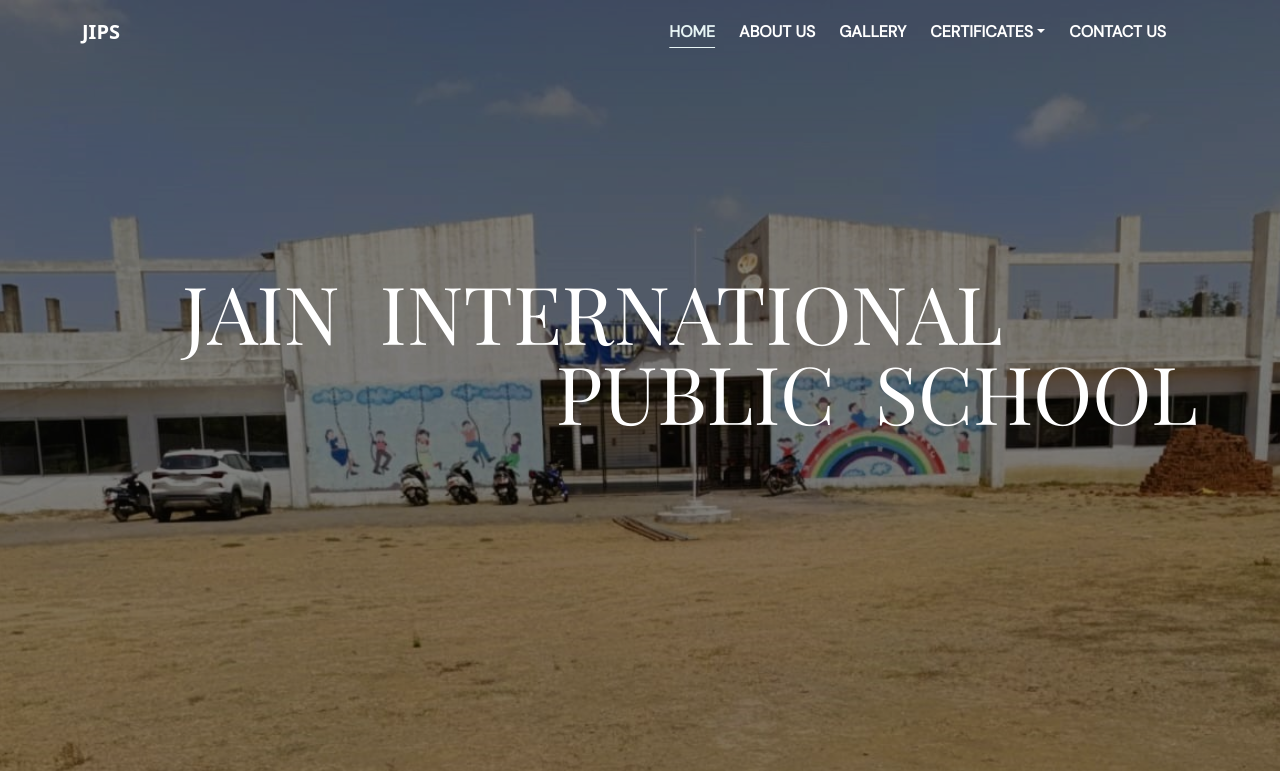
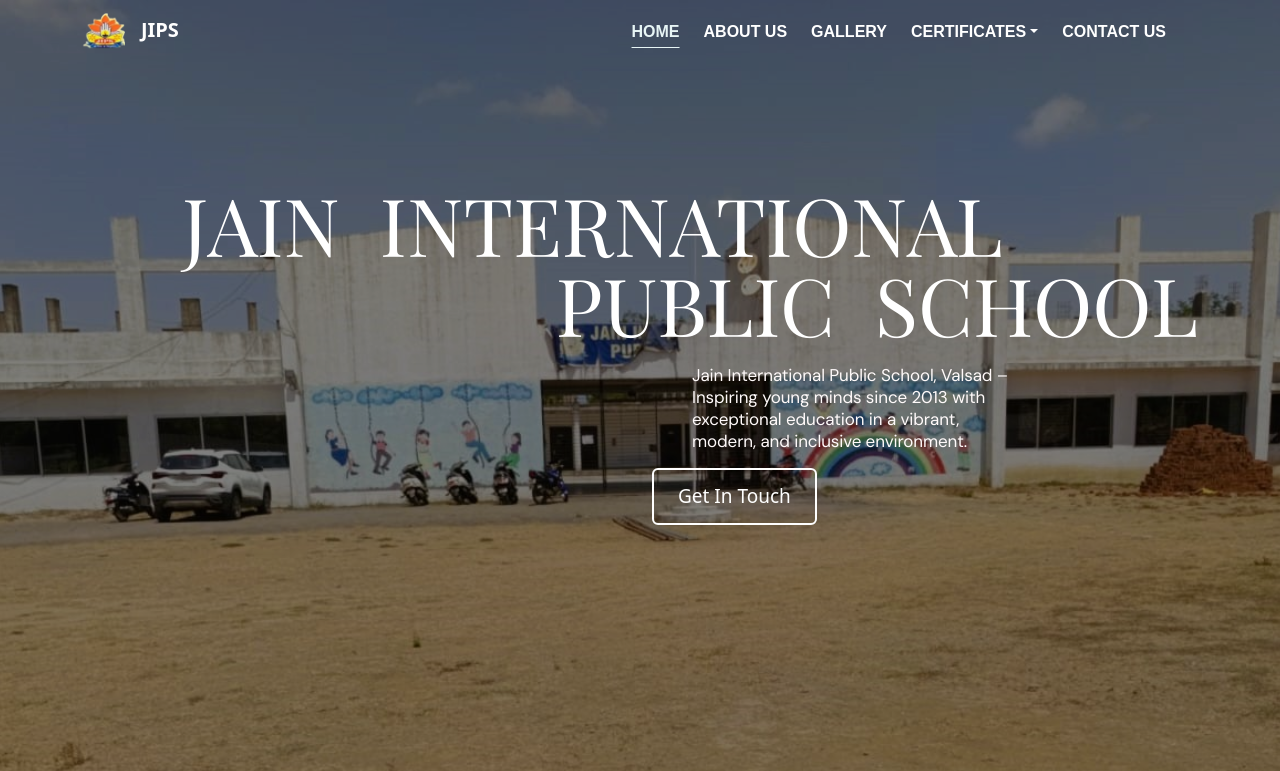
Before and after one commit to pe4rl97/jain-international-academy, a React (Vite) app: page /home in a window 1280 px wide. Shown: the top 771 px of the page. Built offline with nearby package versions, Linux system fonts and the light colour scheme.

Commit message:
refactor: some minor changes as per Dhruvit sir's feedback

```diff
--- a/src/components/dark-navbar/NavBar.tsx
+++ b/src/components/dark-navbar/NavBar.tsx
@@ -21,20 +21,29 @@
 import schoolManagementCommitteePdf from '../../assets/certificates/School Management Committee.pdf'
 import schoolManagementCommitteeImg from '../../assets/certificates/School Management Committee.jpg'
 import { Link } from "react-router-dom"
+import logo from '../../assets/logo.jpg'
+import { useState } from "react"
 
 const NavBar = () => {
+    const [showOffcanvas, setShowOffcanvas] = useState(false);
+
+    const handleCloseOffcanvas = () => setShowOffcanvas(false);
+    const handleShowOffcanvas = () => setShowOffcanvas(true);
     return (
         // <Container className="pt-3">
             <Navbar fixed='top' expand='md' className="rounded bg-white shadow">
                 <Container>
                     <Navbar.Brand as={Link} to="/">
+                        <span><img src={logo} height={40} className="me-3"/></span>
                         <span className="fw-bold h5">JIPS</span>
                     </Navbar.Brand>
-                    <Navbar.Toggle aria-controls="offcanvasNavbar" />
+                    <Navbar.Toggle aria-controls="offcanvasNavbar" onClick={handleShowOffcanvas}/>
                     <Navbar.Offcanvas
                         id="offcanvasNavbar"
                         aria-labelledby="offcanvasNavbarLabel"
                         placement="end"
+                        show={showOffcanvas}
+                        onHide={handleCloseOffcanvas}
                     >
                     <Offcanvas.Header closeButton>
                         {/* <Offcanvas.Title id="offcanvasNavbarLabel">
@@ -47,16 +56,16 @@
                                 <Nav.Link as={Link} to="/#about-us" className="me-2 dark">ABOUT US</Nav.Link>
                                 <Nav.Link as={Link} to="/#gallery-images" className="me-2 dark">GALLERY</Nav.Link>
                                 <NavDropdown title="CERTIFICATES" id="offcanvasNavbarDropdownDark" className="me-2 rounded-0 text-dark">
-                                    <NavDropdown.Item as={Link} to={`/certificate?name=Certificate of Registration&imageLink=${certificateOfRegistrationImg}&pdfLink=${certificateOfRegistrationPdf}`} className="mb-2 dark">Certificate of Registration</NavDropdown.Item>
-                                    <NavDropdown.Item as={Link} to={`/certificate?name=Building Safety Certificate&imageLink=${buildingSafetyCertificateImg}&pdfLink=${buildingSafetyCertificatePdf}`} className="mb-2 dark">Building Safety Certificate</NavDropdown.Item>
-                                    <NavDropdown.Item as={Link} to={`/certificate?name=Land Certificate&imageLink=${landCertificateImg}&pdfLink=${landCertificatePdf}`} className="mb-2 dark">Land Certificate</NavDropdown.Item>
-                                    <NavDropdown.Item as={Link} to={`/certificate?name=Mandatory Disclosure Details&imageLink=${mandatoryDisclosureImg}&pdfLink=${mandatoryDisclosurePdf}`} className="mb-2 dark">Mandatory Disclosure Details</NavDropdown.Item>
-                                    <NavDropdown.Item as={Link} to={`/certificate?name=No Objection Certificate&imageLink=${noObjectionCertificateImg}&pdfLink=${noObjectionCertificatePdf}`} className="mb-2 dark">No Objection Certificate</NavDropdown.Item>
-                                    <NavDropdown.Item as={Link} to={`/certificate?name=Recognition Certificate&imageLink=${recognitionCertificateImg}&pdfLink=${recognitionCertificatePdf}`} className="mb-2 dark">Recognition Certificate</NavDropdown.Item>
-                                    <NavDropdown.Item as={Link} to={`/certificate?name=Water and Sanitation Certificates&imageLink=${waterAndSanitationCertificateImg}&pdfLink=${waterAndSanitationCertificatePdf}`} className="mb-2 dark">Water and Sanitation Certificates</NavDropdown.Item>
-                                    <NavDropdown.Item as={Link} to={`/certificate?name=Water Sample Test&imageLink=${waterSampleTestImg}&pdfLink=${waterSampleTestPdf}`} className="mb-2 dark">Water Sample Test</NavDropdown.Item>
-                                    <NavDropdown.Item as={Link} to={`/certificate?name=Self Declaration&imageLink=${selfDeclarationImg}&pdfLink=${selfDeclarationPdf}`} className="mb-2 dark">Self Declaration</NavDropdown.Item>
-                                    <NavDropdown.Item as={Link} to={`/certificate?name=School Management Committee&imageLink=${schoolManagementCommitteeImg}&pdfLink=${schoolManagementCommitteePdf}`} className="mb-2 dark">School Management Committee</NavDropdown.Item>
+                                    <NavDropdown.Item as={Link} to={`/certificate?name=Certificate of Registration&imageLink=${certificateOfRegistrationImg}&pdfLink=${certificateOfRegistrationPdf}`} className="mb-2 dark" onClick={handleCloseOffcanvas} >Certificate of Registration</NavDropdown.Item>
+                                    <NavDropdown.Item as={Link} to={`/certificate?name=Building Safety Certificate&imageLink=${buildingSafetyCertificateImg}&pdfLink=${buildingSafetyCertificatePdf}`} className="mb-2 dark" onClick={handleCloseOffcanvas} >Building Safety Certificate</NavDropdown.Item>
+                                    <NavDropdown.Item as={Link} to={`/certificate?name=Land Certificate&imageLink=${landCertificateImg}&pdfLink=${landCertificatePdf}`} className="mb-2 dark" onClick={handleCloseOffcanvas} >Land Certificate</NavDropdown.Item>
+                                    <NavDropdown.Item as={Link} to={`/certificate?name=Mandatory Disclosure Details&imageLink=${mandatoryDisclosureImg}&pdfLink=${mandatoryDisclosurePdf}`} className="mb-2 dark" onClick={handleCloseOffcanvas} >Mandatory Disclosure Details</NavDropdown.Item>
+                                    <NavDropdown.Item as={Link} to={`/certificate?name=No Objection Certificate&imageLink=${noObjectionCertificateImg}&pdfLink=${noObjectionCertificatePdf}`} className="mb-2 dark" onClick={handleCloseOffcanvas} >No Objection Certificate</NavDropdown.Item>
+                                    <NavDropdown.Item as={Link} to={`/certificate?name=Recognition Certificate&imageLink=${recognitionCertificateImg}&pdfLink=${recognitionCertificatePdf}`} className="mb-2 dark" onClick={handleCloseOffcanvas} >Recognition Certificate</NavDropdown.Item>
+                                    <NavDropdown.Item as={Link} to={`/certificate?name=Water and Sanitation Certificates&imageLink=${waterAndSanitationCertificateImg}&pdfLink=${waterAndSanitationCertificatePdf}`} className="mb-2 dark" onClick={handleCloseOffcanvas} >Water and Sanitation Certificates</NavDropdown.Item>
+                                    <NavDropdown.Item as={Link} to={`/certificate?name=Water Sample Test&imageLink=${waterSampleTestImg}&pdfLink=${waterSampleTestPdf}`} className="mb-2 dark" onClick={handleCloseOffcanvas} >Water Sample Test</NavDropdown.Item>
+                                    <NavDropdown.Item as={Link} to={`/certificate?name=Self Declaration&imageLink=${selfDeclarationImg}&pdfLink=${selfDeclarationPdf}`} className="mb-2 dark" onClick={handleCloseOffcanvas} >Self Declaration</NavDropdown.Item>
+                                    <NavDropdown.Item as={Link} to={`/certificate?name=School Management Committee&imageLink=${schoolManagementCommitteeImg}&pdfLink=${schoolManagementCommitteePdf}`} className="mb-2 dark" onClick={handleCloseOffcanvas} >School Management Committee</NavDropdown.Item>
                                 </NavDropdown>
                                 <Nav.Link as={Link} to="/#contact-us" className="me-2 dark">CONTACT US</Nav.Link>
                             </Nav>
--- a/src/components/dark-navbar/navbar.scss
+++ b/src/components/dark-navbar/navbar.scss
@@ -3,7 +3,7 @@
     .nav-link.dark{
         font-weight: bold;
         color: var(--dark-slate-grey);
-        font-family: 'DM Sans';
+        font-family: 'Poppins', sans-serif !important;
     }
     .nav-link.dark.show, .nav-link.dark:hover, .nav-link.dark.active {
         color: black !important;
--- a/src/components/gallery/gallery.scss
+++ b/src/components/gallery/gallery.scss
@@ -62,7 +62,7 @@
     font-size: 20px;
 }
 .main-content .photos .photo-item .photo-text-more .heading {
-    font-size: 16px;
+    font-size: 25px;
     color: #fff;
     margin-bottom: 0;
 }
--- a/src/components/light-navbar/NavBar.tsx
+++ b/src/components/light-navbar/NavBar.tsx
@@ -23,10 +23,12 @@
 import { Link as ScrollLink } from "react-scroll"
 import { Link } from "react-router-dom"
 import { useCallback, useEffect, useState } from "react"
+import logo from '../../assets/logo-transparentbg.png'
 
 const NavBar = () => {
     const [scrolled, setScrolled] = useState(false);
     const [activeSection, setActiveSection] = useState("home");
+    const [showOffcanvas, setShowOffcanvas] = useState(false);
 
     const handleScroll = useCallback(() => {
         if (window.scrollY > window.innerHeight * 0.9) {
@@ -47,6 +49,9 @@
         setActiveSection(currentSection);
     }, [activeSection]);
 
+    const handleCloseOffcanvas = () => setShowOffcanvas(false);
+    const handleShowOffcanvas = () => setShowOffcanvas(true);
+
     useEffect(() => {
         window.addEventListener('scroll', handleScroll);
         return () => {
@@ -63,14 +68,20 @@
             >
                 <Container>
                     <Navbar.Brand as={Link} to="/" onClick={() => window.scrollTo({ top: 0, behavior: 'smooth' })}>
+                        <span><img src={logo} height={40} className="me-3"/></span>
                         <span className={`fw-bold h5 ${scrolled ? 'd-none': 'text-white'}`}>JIPS</span>
-                        <span className={`fw-bold h5 ${scrolled ? 'text-black': 'd-none'}`}>Jain International Public School</span>
+                        <span className={`fw-bold h5 ${scrolled ? 'text-black': 'd-none'}`}>
+                            <span className="d-md-inline d-none">Jain International Public School</span>
+                            <span className="d-inline d-md-none">JIPS</span>
+                        </span>
                     </Navbar.Brand>
-                    <Navbar.Toggle aria-controls="offcanvasNavbar" />
+                    <Navbar.Toggle aria-controls="offcanvasNavbar" onClick={handleShowOffcanvas}/>
                     <Navbar.Offcanvas
                         id="offcanvasNavbar"
                         aria-labelledby="offcanvasNavbarLabel"
                         placement="end"
+                        show={showOffcanvas}
+                        onHide={handleCloseOffcanvas}
                     >
                     <Offcanvas.Header closeButton>
                         {/* <Offcanvas.Title id="offcanvasNavbarLabel">
@@ -79,9 +90,16 @@
                     </Offcanvas.Header>
                         <Offcanvas.Body className="ms-4">
                         <Nav className="justify-content-end flex-grow-1 pe-3">
-                            <Nav.Link as={ScrollLink} to="/" onClick={() => window.scrollTo({ top: 0, behavior: 'smooth' })} className={`me-2 ${activeSection === "home" ? "active" : ""}`}>HOME</Nav.Link>
-                            <Nav.Link as={ScrollLink} to="about-us" smooth={true} delay={0} duration={500} className={`me-2 ${activeSection === "about-us" ? "active" : ""}`}>ABOUT US</Nav.Link>
-                            <Nav.Link as={ScrollLink} to="gallery-images" smooth={true} duration={500} className={`me-2 ${activeSection === "gallery-images" ? "active" : ""}`}>GALLERY</Nav.Link>
+                            <Nav.Link
+                                as={ScrollLink} to="/"
+                                onClick={() => {
+                                    window.scrollTo({ top: 0, behavior: "smooth" });
+                                    handleCloseOffcanvas();
+                                }}
+                                className={`me-2 ${activeSection === "home" ? "active" : ""}`}
+                            >HOME</Nav.Link>
+                            <Nav.Link as={ScrollLink} to="about-us" smooth={true} delay={0} duration={500} onClick={handleCloseOffcanvas} className={`me-2 ${activeSection === "about-us" ? "active" : ""}`}>ABOUT US</Nav.Link>
+                            <Nav.Link as={ScrollLink} to="gallery-images" smooth={true} duration={500} onClick={handleCloseOffcanvas} className={`me-2 ${activeSection === "gallery-images" ? "active" : ""}`}>GALLERY</Nav.Link>
                             <NavDropdown title="CERTIFICATES" id="offcanvasNavbarDropdown" className="me-2 rounded-0" active={activeSection === "certificates"}>
                                 <NavDropdown.Item as={Link} to={`/certificate?name=Certificate of Registration&imageLink=${certificateOfRegistrationImg}&pdfLink=${certificateOfRegistrationPdf}`} className="mb-2">Certificate of Registration</NavDropdown.Item>
                                 <NavDropdown.Item as={Link} to={`/certificate?name=Building Safety Certificate&imageLink=${buildingSafetyCertificateImg}&pdfLink=${buildingSafetyCertificatePdf}`} className="mb-2">Building Safety Certificate</NavDropdown.Item>
@@ -94,7 +112,7 @@
                                 <NavDropdown.Item as={Link} to={`/certificate?name=Self Declaration&imageLink=${selfDeclarationImg}&pdfLink=${selfDeclarationPdf}`} className="mb-2">Self Declaration</NavDropdown.Item>
                                 <NavDropdown.Item as={Link} to={`/certificate?name=School Management Committee&imageLink=${schoolManagementCommitteeImg}&pdfLink=${schoolManagementCommitteePdf}`} className="mb-2">School Management Committee</NavDropdown.Item>
                             </NavDropdown>
-                            <Nav.Link as={ScrollLink} to="contact-us" smooth={true} duration={500} className={`me-2 ${activeSection === "contact-us" ? "active" : ""}`}>CONTACT US</Nav.Link>                            </Nav>
+                            <Nav.Link as={ScrollLink} to="contact-us" smooth={true} duration={500} onClick={handleCloseOffcanvas} className={`me-2 ${activeSection === "contact-us" ? "active" : ""}`}>CONTACT US</Nav.Link>                            </Nav>
                         </Offcanvas.Body>
                     </Navbar.Offcanvas>
                 </Container>
--- a/src/components/light-navbar/navbar.scss
+++ b/src/components/light-navbar/navbar.scss
@@ -22,7 +22,7 @@
     .nav-link {
         font-weight: bold;
         color: #ffffff;
-        font-family: 'DM Sans';
+        font-family: 'Poppins', sans-serif !important;
         transition: color 0.3s; /* Smooth color transition */
     }
 
--- a/src/components/main-header/MainHeader.tsx
+++ b/src/components/main-header/MainHeader.tsx
@@ -1,5 +1,6 @@
 import { Col, Container, Row } from 'react-bootstrap'
 import './main-header.scss'
+import { Link } from 'react-scroll'
 
 const MainHeader = () => {
     return (
@@ -17,6 +18,17 @@
                             <h1 className='text-end jumbo-header'>PUBLIC&nbsp;&nbsp;SCHOOL</h1>
                         </Col>
                     </Row>
+                    <Row className='justify-content-center mt-3'>
+                        <Col md='6' xs='10'>
+                            <p className='paragraph-hero-subtext'>Jain International Public School, Valsad – Inspiring young minds since 2013 with exceptional education in a vibrant, modern, and inclusive environment.</p>
+                            <Row className='justify-content-end mt-3'>
+                                <Col md='6' xs='10' className='btn-col'>
+                                    <Link to='contact-us' smooth={true} duration={500}><button className='get-in-touch-button'>Get In Touch</button></Link>
+                                </Col>
+                            </Row>
+                        </Col>
+                    </Row>
+
                 </Col>
             </Row>
         </Container>
--- a/src/components/main-header/main-header.scss
+++ b/src/components/main-header/main-header.scss
@@ -28,12 +28,124 @@
     will-change: transform, opacity;
 }
 
+.paragraph-hero-subtext {
+    letter-spacing: -.1px;
+    font-family: DM Sans, sans-serif;
+    color: snow;
+    width: 60%;
+    margin-left: 325px;
+    margin-right: 100px;
+    font-size: 17px;
+    line-height: 1.3;
+    opacity: 0;
+    transform: translateY(100%);
+    animation: revealFromBottom 0.4s ease-out forwards;
+    will-change: transform, opacity;
+}
 .text-center {
     animation-delay: 0.2s; // Delay for the first <h1>
 }
 
 .text-end {
     animation-delay: .5s; // Delay for the second <h1>
+}
+
+.paragraph-hero-subtext {
+    animation-delay: .7s;
+}
+
+.btn-col {
+    opacity: 0;
+    transform: translateY(100%);
+    animation: revealFromBottom 0.4s ease-out forwards;
+    will-change: transform, opacity;
+}
+
+.btn-col {
+    animation-delay: 1.0s;
+}
+
+.get-in-touch-button {
+    background-color: #00000000;
+    display: inline-block;
+    padding: 12px 24px;
+    border: 2px solid #ffffff;
+    border-radius: 6px;
+    transition: all 0.2s ease-in;
+    position: relative;
+    overflow: hidden;
+    font-size: 19px;
+    cursor: pointer;
+    color: #fff;
+    z-index: 1;
+}
+
+.get-in-touch-button:before {
+    content: "";
+    position: absolute;
+    left: 50%;
+    transform: translateX(-50%) scaleY(1) scaleX(1.25);
+    top: 100%;
+    width: 140%;
+    height: 180%;
+    background-color: rgba(0, 0, 0, 0.05);
+    border-radius: 50%;
+    display: block;
+    transition: all 0.5s 0.1s cubic-bezier(0.55, 0, 0.1, 1);
+    z-index: -1;
+}
+
+.get-in-touch-button:after {
+    content: "";
+    position: absolute;
+    left: 55%;
+    transform: translateX(-50%) scaleY(1) scaleX(1.45);
+    top: 180%;
+    width: 160%;
+    height: 190%;
+    background-color: #fff;
+    border-radius: 50%;
+    display: block;
+    transition: all 0.5s 0.1s cubic-bezier(0.55, 0, 0.1, 1);
+    z-index: -1;
+}
+
+.get-in-touch-button:hover {
+    color: #000000;
+    border: 1px solid #fff;
+}
+
+.get-in-touch-button:hover:before {
+    top: -35%;
+    background-color: #fff;
+    transform: translateX(-50%) scaleY(1.3) scaleX(0.8);
+}
+
+.get-in-touch-button:hover:after {
+    top: -45%;
+    background-color: #fff;
+    transform: translateX(-50%) scaleY(1.3) scaleX(0.8);
+}
+
+@media screen and (max-width: 991px) {
+    .get-in-touch-button {
+        border: 2px solid #ffffff;
+        padding: 12px 24px;
+        left: 22%;
+        width: 45%;
+        height: 100%;
+        font-size: 13px;
+    }
+}
+
+
+@media screen and (max-width: 991px) {
+    .paragraph-hero-subtext {
+        margin-left: 35px;
+        width: 100%;
+        margin-right: 20px;
+        font-size: 10px
+    }
 }
 
 @media (max-width: 1200px) {
--- a/src/components/stats/Stats.tsx
+++ b/src/components/stats/Stats.tsx
@@ -18,15 +18,15 @@
                         className={`text-center stats-wrapper ${inView ? "in-view" : ""}`}
                     >
                         <Row className="rounded-4 p-3 py-5 justify-content-between align-items-center">
-                            <Col md="3" xs="12" className="mb-4">
+                            <Col md="3" xs="4" className="mb-4">
                                 <h1 className="title-h1">300+</h1>
                                 <div className="subtitle-div">Students</div>
                             </Col>
-                            <Col md="3" xs="12" className="mb-4">
+                            <Col md="3" xs="4" className="mb-4">
                                 <h1 className="title-h1">1 to 8</h1>
                                 <div className="subtitle-div">Class</div>
                             </Col>
-                            <Col md="3" xs="12" className="mb-4">
+                            <Col md="3" xs="4" className="mb-4">
                                 <h1 className="title-h1">12+</h1>
                                 <div className="subtitle-div">Teachers</div>
                             </Col>
--- a/src/pages/certificate/Certificate.tsx
+++ b/src/pages/certificate/Certificate.tsx
@@ -12,6 +12,8 @@
   const [isMandatoryDisclosure, setIsMandatoryDisclosure] = useState(false);
 
   useEffect(() => {
+    window.scrollTo(0, 0);
+
     // Extract query parameters from the URL
     const params = new URLSearchParams(location.search);
     const name = params.get("name") || "";
@@ -44,7 +46,7 @@
               <a href={pdfLink} target="_blank" rel="noopener noreferrer">
                 <Image src={imageLink} alt={pdfName} fluid className={`shadow certificate-img ${isMandatoryDisclosure ? "mb-4" : ""}`}/>
               </a>
-              <p className="text-muted">*Click the image to open/download the PDF file.</p>
+              <p className="text-muted mt-3">*Click the image to open/download the PDF file.</p>
             </Col>
           </Row>
         </Container>
--- a/src/pages/certificate/certificate.scss
+++ b/src/pages/certificate/certificate.scss
@@ -1,5 +1,7 @@
 
 .pdf-name-title {
+    font-family: "Playfair Display", sans-serif;
+    letter-spacing: -.1px;
     margin-top: 7rem;
 }
 
@@ -13,7 +15,7 @@
     }
 
     .pdf-name-title {
-        margin-top: 8rem;
+        margin-top: 5rem;
     }
 }
 
```
Also changed, not shown: src/components/stats/stats.scss (+15 -2 lines).
